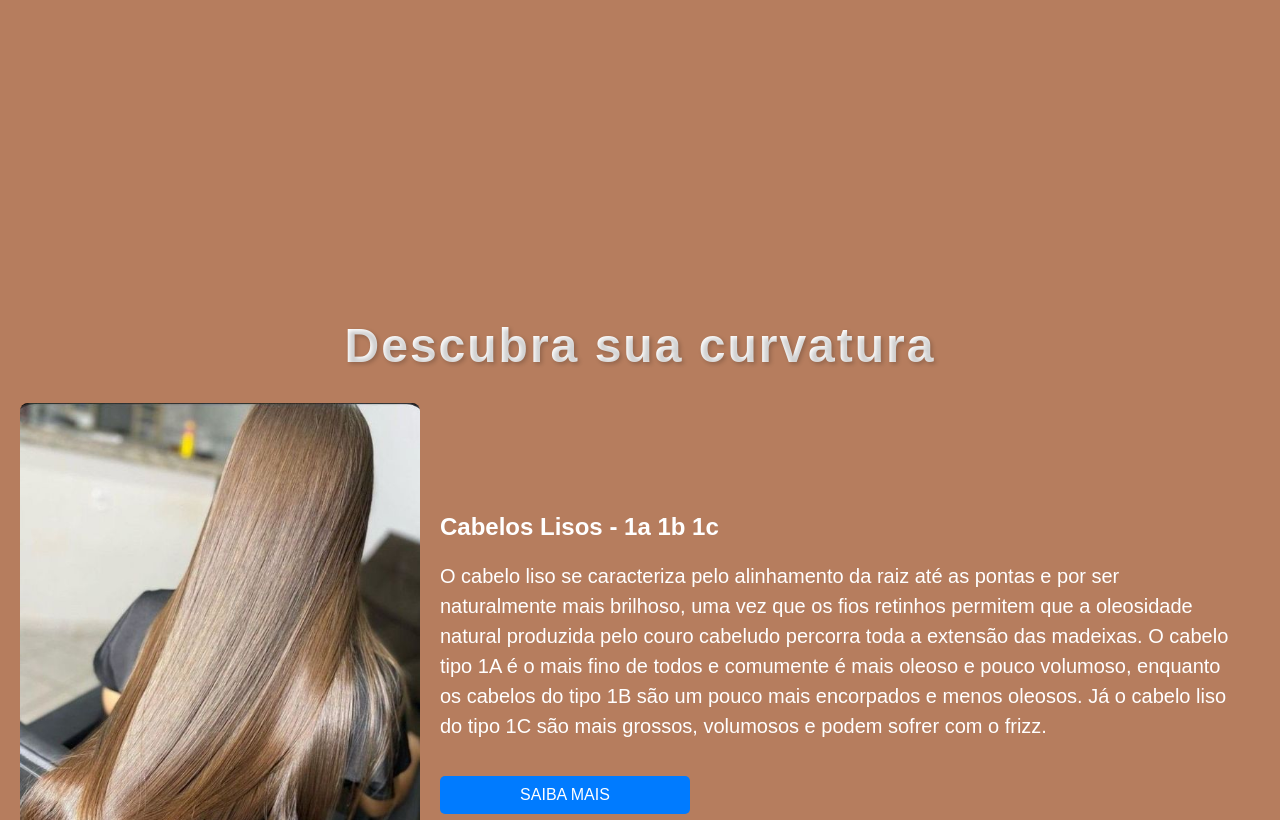
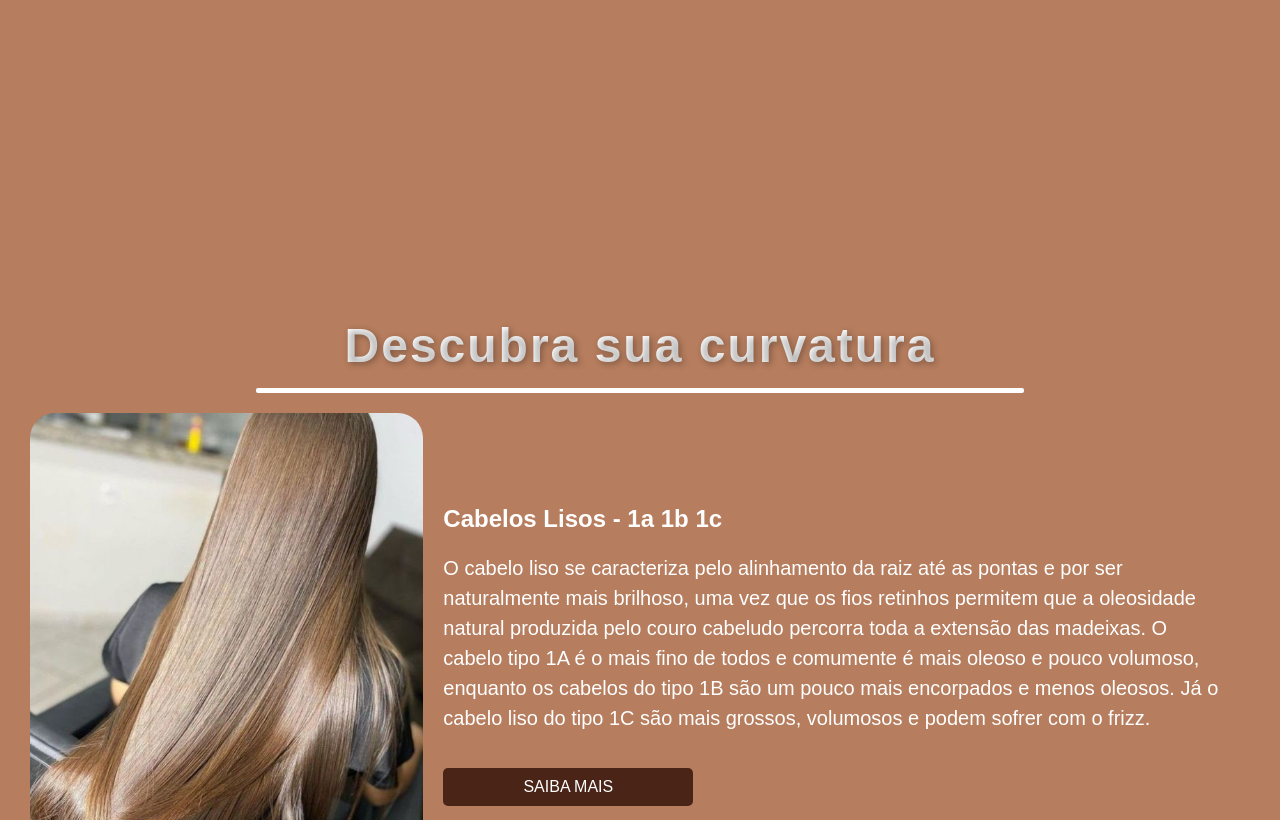
Before and after one commit to PedroIvo19/GlowHair, a plain HTML site: page TipoCabelo/tipocabelo.html in a window 1280 px wide. Shown: the part 132-952 px from the top of the page. Drawn offline with Linux system fonts and the light colour scheme; a script that the page names is missing.

Commit message:
Alterado em 14/11

```diff
--- a/ProblemasCabelo/problemas.css
+++ b/ProblemasCabelo/problemas.css
@@ -104,7 +104,7 @@ p {
 .btn {
   display: inline-block;
   padding: 10px 20px;
-  background-color: #1a2b3a;
+  background-color: #4a2417;
   color: white;
   border: none;
   border-radius: 5px;
@@ -151,17 +151,30 @@ p {
   text-align: center;
   font-size: 3em;
   font-weight: bold;
-  color: #ffffff; /* Azul claro para dar destaque */
+  color: #ffffff; /* Manter a cor clara */
   margin-top: 40px;
   padding: 10px;
   background: linear-gradient(135deg, #ffffff, #ffffff);
   background-clip: text;
   -webkit-background-clip: text;
   color: transparent;
-  text-shadow: 2px 2px 4px rgba(0, 0, 0, 0.2);
+  text-shadow: 2px 2px 6px rgba(0, 0, 0, 0.3); /* Sombras mais fortes */
   letter-spacing: 2px;
   border-radius: 10px;
   animation: tituloFade 2s ease-in-out;
+  position: relative; /* Adicionando para efeitos extra */
+}
+
+.titulo::after {
+  content: '';
+  position: absolute;
+  bottom: -10px;
+  left: 50%;
+  transform: translateX(-50%);
+  width: 60%;
+  height: 5px;
+  background: #ffffff; /* Cor chamativa para a linha */
+  border-radius: 2px;
 }
 
 @keyframes tituloFade {
@@ -170,10 +183,11 @@ p {
     transform: translateY(-20px);
   }
   100% {
-    opacity: 1;
+    opacity: 15;
     transform: translateY(0);
   }
 }
+
 
 nav {
   display: flex;
--- a/TipoCabelo/tipocabelo.css
+++ b/TipoCabelo/tipocabelo.css
@@ -160,20 +160,31 @@ p {
   text-align: center;
   font-size: 3em;
   font-weight: bold;
-  color: #ffffff; /* Azul claro para dar destaque */
+  color: #ffffff; /* Manter a cor clara */
   margin-top: 40px;
   padding: 10px;
   background: linear-gradient(135deg, #ffffff, #ffffff);
   background-clip: text;
   -webkit-background-clip: text;
   color: transparent;
-  text-shadow: 2px 2px 4px rgba(0, 0, 0, 0.2);
+  text-shadow: 2px 2px 6px rgba(0, 0, 0, 0.3); /* Sombras mais fortes */
   letter-spacing: 2px;
   border-radius: 10px;
   animation: tituloFade 2s ease-in-out;
+  position: relative; /* Adicionando para efeitos extra */
 }
 
-
+.titulo::after {
+  content: '';
+  position: absolute;
+  bottom: -10px;
+  left: 50%;
+  transform: translateX(-50%);
+  width: 60%;
+  height: 5px;
+  background: #ffffff; /* Cor chamativa para a linha */
+  border-radius: 2px;
+}
 
 @keyframes tituloFade {
   0% {
@@ -181,7 +192,7 @@ p {
     transform: translateY(-20px);
   }
   100% {
-    opacity: 1;
+    opacity: 15;
     transform: translateY(0);
   }
 }
@@ -339,7 +350,7 @@ p {
 
 /* Estilos para as seções */
 section.sobre, section.texto-imagem {
-    padding: 20px;
+    padding: 30px;
     display: flex;
     gap: 20px;
     flex-wrap: wrap;
@@ -352,8 +363,8 @@ section.sobre, section.texto-imagem {
 
 .image-container img {
     max-width: 100%;
-    height: auto;
-    border-radius: 8px;
+    height: 60vh;
+    border-radius: 25px;
 }
 
 .text-container {
@@ -373,7 +384,7 @@ section.sobre, section.texto-imagem {
 button.btn {
     margin-top: 15px;
     padding: 10px 20px;
-    background-color: #007BFF;
+    background-color: #4a2417;
     color: #fff;
     border: none;
     border-radius: 5px;
--- a/TipoCabelo/tipocabelo.html
+++ b/TipoCabelo/tipocabelo.html
@@ -6,9 +6,12 @@
     <title>Tipos de Cabelo</title>
     <link rel="stylesheet" href="tipocabelo.css">
     <link rel="stylesheet" href="https://cdnjs.cloudflare.com/ajax/libs/font-awesome/6.4.2/css/all.min.css">
+    <link rel="icon" href="../img/logo.svg" type="image/svg+xml">
 
 </head>
 <body>
+    <link rel="icon" href="../img/logo.ico" type="image/x-icon">
+
     <header>
         <nav>
 
--- a/style.css
+++ b/style.css
@@ -11,12 +11,15 @@ body, html {
     background-color: #8F5231;
 }
 
+
+
 header {
   height: 50vh;
   background-image: url('./img/imagemcertaheader.png');
   background-size: cover;
   background-position: center;
   transition: background-position 0.1s ease-out;
+
 }
 
 
```
Also changed, not shown: CadastrarProdutos/cadastrarProdutos.html (+3 -0 lines), Cliente/cadastro-login.html (+3 -0 lines), CuidadosCabelo/CuidadoCabelo.html (+3 -0 lines), Perfil/perfil.html (+1 -1 lines), ProblemasCabelo/problemas.html (+4 -0 lines), index.html (+28 -3 lines).
